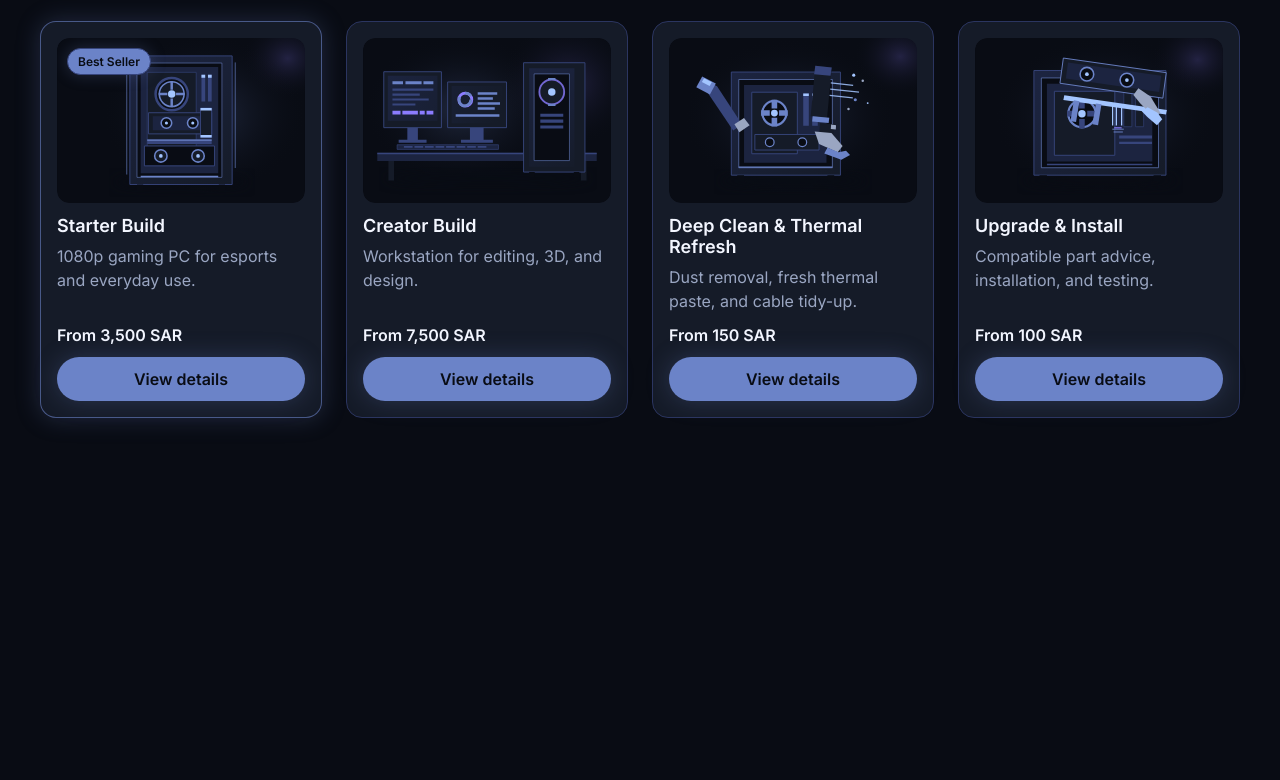
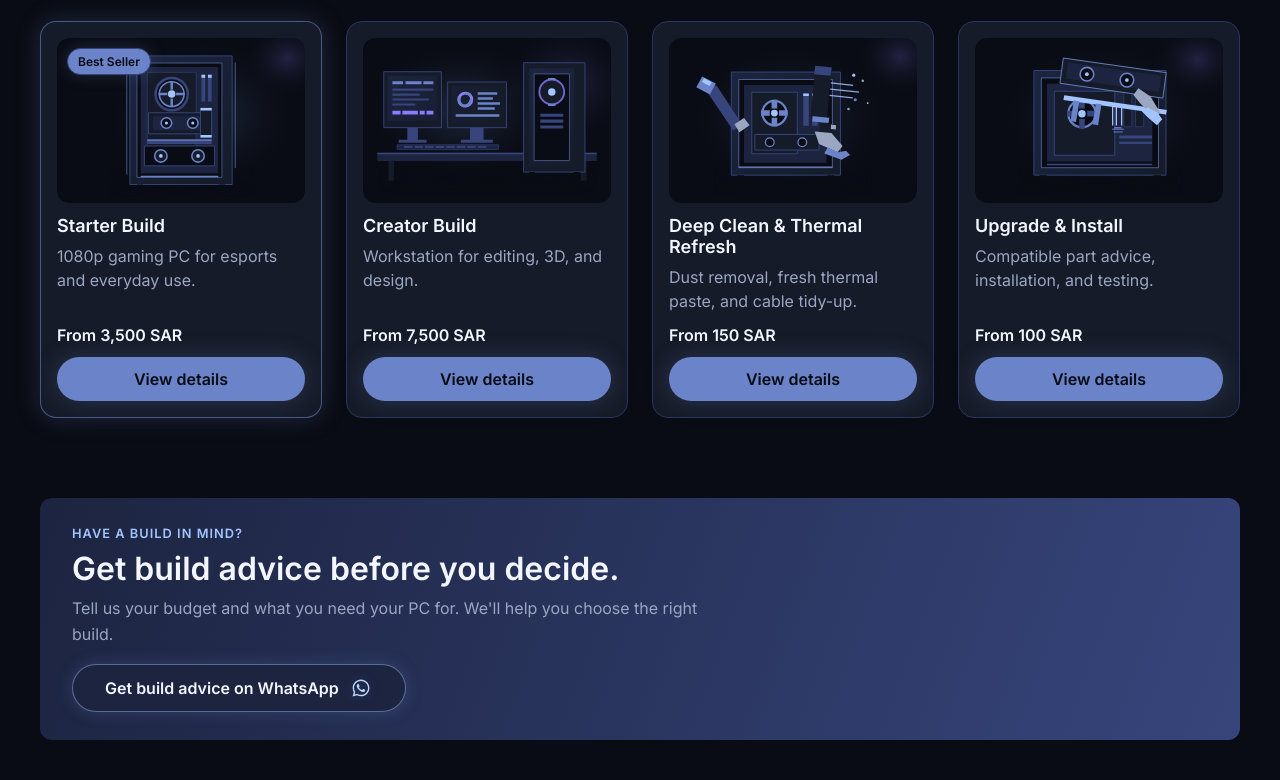
Before and after one commit to f1nh/collectava, a website: page index.html in a window 1280 px wide. Shown: the part 837-1617 px from the top of the page. Before the commit the page ends 1295 px from the top, so only its background shows below. Drawn offline with Linux system fonts and the light colour scheme.

Commit message:
feat: add WhatsApp build advice CTA

```diff
--- a/assets/css/style.css
+++ b/assets/css/style.css
@@ -442,7 +442,8 @@ footer {
     .site-header_inner,
     .hero_inner,
     .feature-strip_list,
-    .products_inner {
+    .products_inner,
+    .contact-cta_inner {
         max-width: min(1440px, 75vw);
     }
 
@@ -629,10 +630,113 @@ footer {
 
 @media (prefers-reduced-motion: no-preference) {
     .hero_cta,
-    .product-card_link {
+    .product-card_link,
+    .contact-cta_button {
         transition:
             background-color 180ms ease,
             box-shadow 180ms ease,
             transform 180ms ease;
     }
 }
+
+.contact-cta {
+    padding: 40px;
+    scroll-margin-top: 80px;
+}
+
+.contact-cta_inner {
+    display: flex;
+    flex-direction: column;
+    align-items: flex-start;
+    gap: 16px;
+    max-width: 1200px;
+    margin: 0 auto;
+    padding: 28px 32px;
+    border-radius: 12px;
+    background: linear-gradient(110deg, var(--surface-2), var(--blue-deep));
+    box-sizing: border-box;
+}
+
+.contact-cta_copy {
+    max-width: 640px;
+}
+
+.contact-cta_eyebrow {
+    margin: 0 0 8px;
+    color: var(--highlight);
+    font-size: 0.8rem;
+    font-weight: 600;
+    letter-spacing: 0.08em;
+    text-transform: uppercase;
+}
+
+.contact-cta_copy h2 {
+    margin: 0 0 8px;
+    font-size: clamp(1.5rem, 3vw, 2rem);
+}
+
+.contact-cta_copy p:last-child {
+    margin: 0;
+    color: var(--text-muted);
+    line-height: 1.6;
+}
+
+.contact-cta_button {
+    display: inline-flex;
+    flex-direction: row-reverse;
+    box-sizing: border-box;
+    min-height: 48px;
+    align-items: center;
+    justify-content: center;
+    gap: 10px;
+    padding: 0 32px;
+    border: 1px solid rgb(163 197 255 / 45%);
+    border-radius: 999px;
+    background-color: var(--surface-2);
+    box-shadow: 0 0 16px var(--glow-blue);
+    color: var(--text);
+    font-weight: 600;
+    text-align: center;
+    text-decoration: none;
+}
+
+.contact-cta_button img {
+    display: block;
+    width: 24px;
+    height: 24px;
+    filter:
+        brightness(0)
+        saturate(100%)
+        invert(80%)
+        sepia(17%)
+        saturate(1017%)
+        hue-rotate(188deg)
+        brightness(101%)
+        contrast(102%)
+        drop-shadow(0 0 4px var(--glow-blue));
+}
+
+.contact-cta_button:hover {
+    background-color: #252f50;
+    border-color: var(--highlight);
+    box-shadow: 0 0 22px var(--glow-blue);
+}
+
+.contact-cta_button:active {
+    transform: translateY(1px);
+}
+
+@media (max-width: 639px) {
+    .contact-cta {
+        padding: 24px 16px;
+    }
+
+    .contact-cta_inner {
+        padding: 24px;
+    }
+
+    .contact-cta_button {
+        width: 100%;
+        box-sizing: border-box;
+    }
+}
--- a/index.html
+++ b/index.html
@@ -74,8 +74,9 @@
                   stroke-width="2"
                   stroke-linecap="round"
                   stroke-linejoin="round"
-                /></svg
-            ></a>
+                />
+              </svg>
+            </a>
           </div>
           <img
             src="assets/images/collectava-hero.webp"
@@ -150,8 +151,9 @@
                   stroke-width="2"
                   stroke-linecap="round"
                   stroke-linejoin="round"
-                /></svg
-            ></a>
+                />
+              </svg>
+            </a>
           </div>
           <div class="products_grid">
             <article class="product-card card product-card_featured">
@@ -250,6 +252,28 @@
           </div>
         </div>
       </section>
+      <section class="contact-cta" id="contact" aria-labelledby="contact-title">
+        <div class="contact-cta_inner">
+          <div class="contact-cta_copy">
+            <p class="contact-cta_eyebrow">Have a build in mind?</p>
+            <h2 id="contact-title">Get build advice before you decide.</h2>
+            <p>
+              Tell us your budget and what you need your PC for. We'll help you
+              choose the right build.
+            </p>
+          </div>
+
+          <a
+            class="contact-cta_button"
+            href="https://wa.me/966500575338?text=Hi%20Collectava%2C%0A%0AI%27d%20like%20some%20advice%20choosing%20a%20PC.%0A%0AMy%20budget%3A%0AWhat%20I%27ll%20use%20it%20for%3A%0A%0ACould%20you%20recommend%20a%20build%20that%20fits%3F"
+            target="_blank"
+            rel="noopener noreferrer"
+          >
+            <img src="assets/images/icons/whatsapp.svg" alt="" aria-hidden="true">
+            Get build advice on WhatsApp
+          </a>
+        </div>
+      </section>
     </main>
     <footer></footer>
     <script src="assets/js/script.js"></script>
```
Also changed, not shown: assets/images/icons/whatsapp.svg (added).
